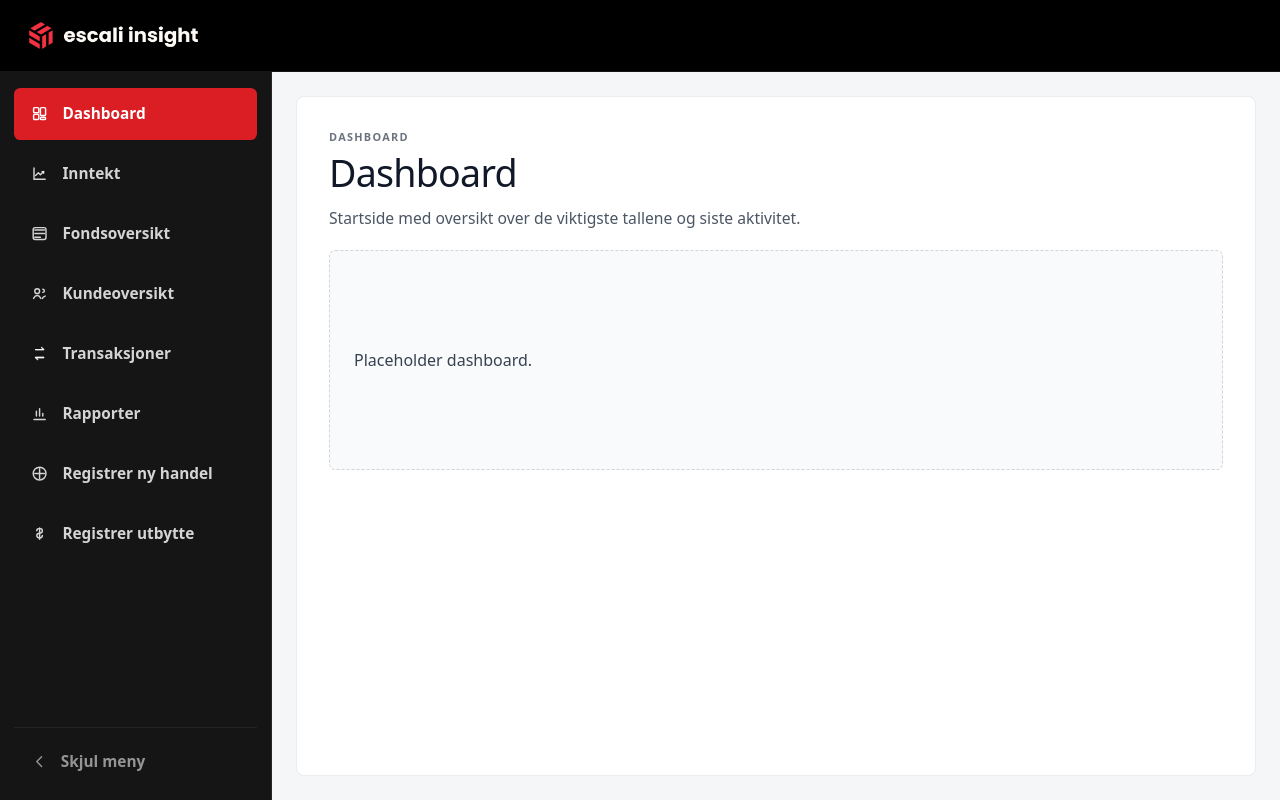
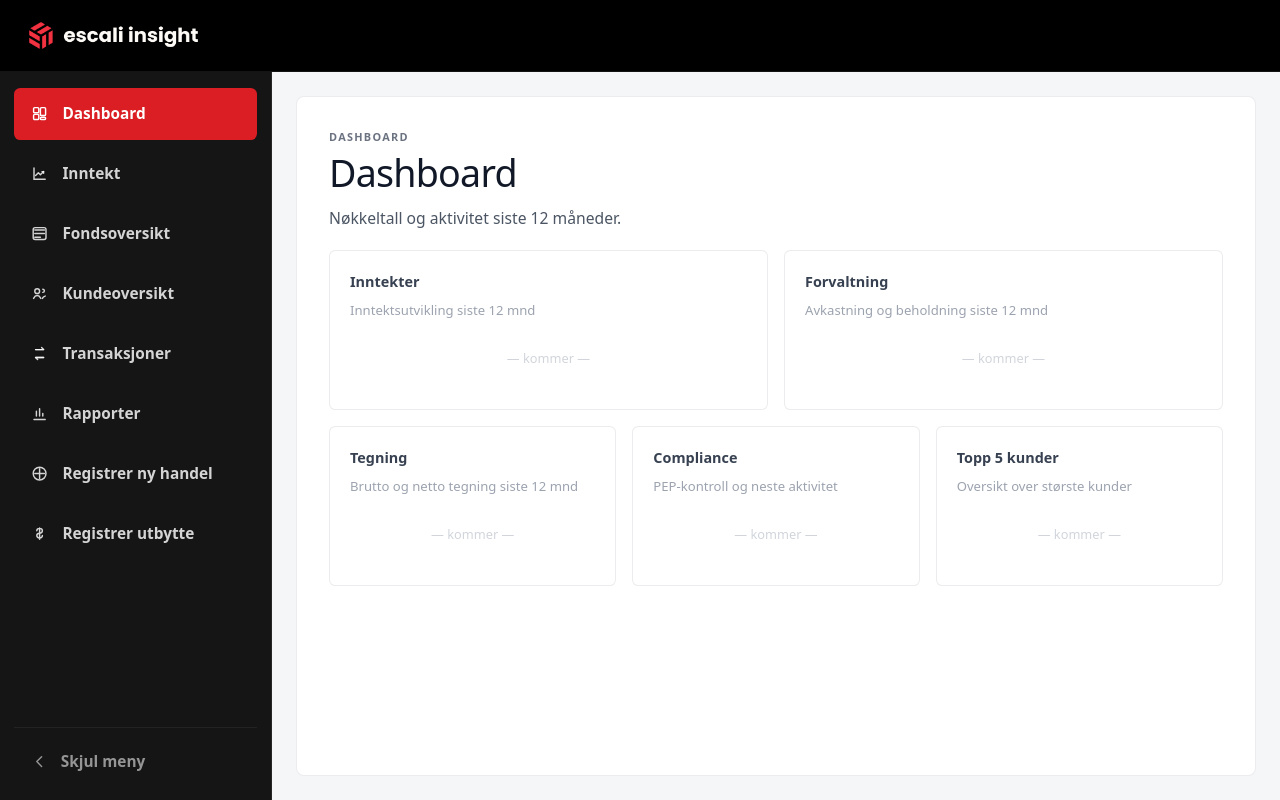
Before and after one commit to stacc-uib/stacc-app, a React (Vite) app in the folder client/: page / in a window 1280 px wide. Built offline with nearby package versions, Linux system fonts and the light colour scheme.

Commit message:
Added placeholder for dashbord

```diff
--- a/client/src/features/dashboard/pages/DashboardPage.tsx
+++ b/client/src/features/dashboard/pages/DashboardPage.tsx
@@ -1,13 +1,60 @@
+function PlaceholderCard({ title, description }: { title: string; description: string }) {
+  return (
+    <article className="summary-card h-100" style={{ minHeight: '160px', display: 'flex', flexDirection: 'column', gap: '0.5rem' }}>
+      <p className="summary-card__label" style={{ fontWeight: 700, color: '#374151', fontSize: '0.9rem' }}>{title}</p>
+      <p style={{ color: '#9ca3af', fontSize: '0.82rem', margin: 0 }}>{description}</p>
+      <div style={{ flex: 1, display: 'flex', alignItems: 'center', justifyContent: 'center' }}>
+        <p style={{ color: '#d1d5db', fontSize: '0.8rem', margin: 0 }}>— kommer —</p>
+      </div>
+    </article>
+  );
+}
+
 function DashboardPage() {
   return (
     <div className="content-card">
       <p className="content-card__eyebrow">Dashboard</p>
       <h1>Dashboard</h1>
       <p className="content-card__description">
-        Startside med oversikt over de viktigste tallene og siste aktivitet.
+        Nøkkeltall og aktivitet siste 12 måneder.
       </p>
-      <div className="content-card__placeholder">
-        Placeholder dashboard.
+
+      {/* Rad 1: Inntekter + Forvaltning */}
+      <div className="row g-3" style={{ marginBottom: '1rem' }}>
+        <div className="col-12 col-md-6">
+          <PlaceholderCard
+            title="Inntekter"
+            description="Inntektsutvikling siste 12 mnd"
+          />
+        </div>
+        <div className="col-12 col-md-6">
+          <PlaceholderCard
+            title="Forvaltning"
+            description="Avkastning og beholdning siste 12 mnd"
+          />
+        </div>
+      </div>
+
+      {/* Rad 2: Tegning + Compliance + Topp 5 kunder */}
+      <div className="row g-3">
+        <div className="col-12 col-md-4">
+          <PlaceholderCard
+            title="Tegning"
+            description="Brutto og netto tegning siste 12 mnd"
+          />
+        </div>
+        <div className="col-12 col-md-4">
+          <PlaceholderCard
+            title="Compliance"
+            description="PEP-kontroll og neste aktivitet"
+          />
+        </div>
+        <div className="col-12 col-md-4">
+          <PlaceholderCard
+            title="Topp 5 kunder"
+            description="Oversikt over største kunder"
+          />
+        </div>
       </div>
     </div>
   );
```
